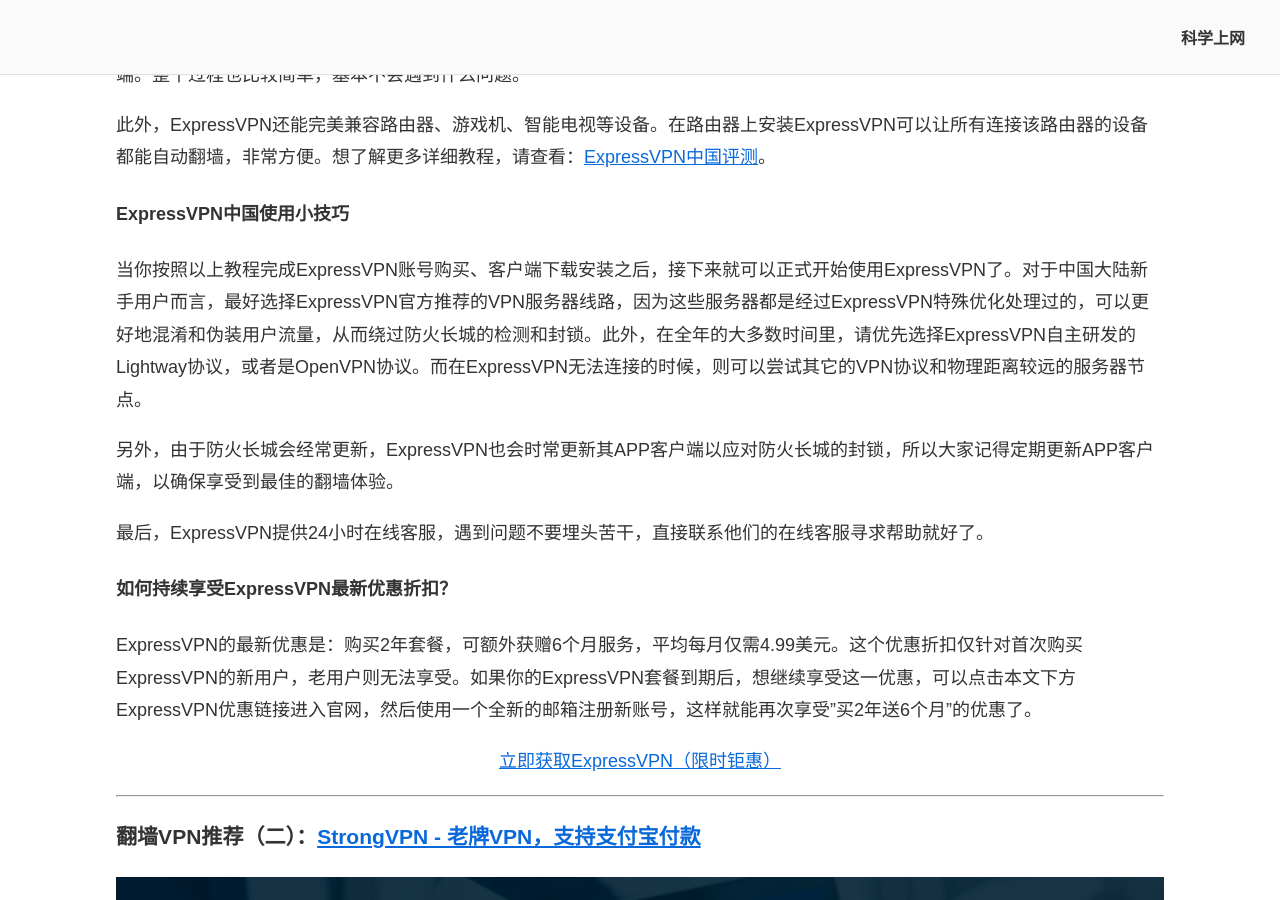
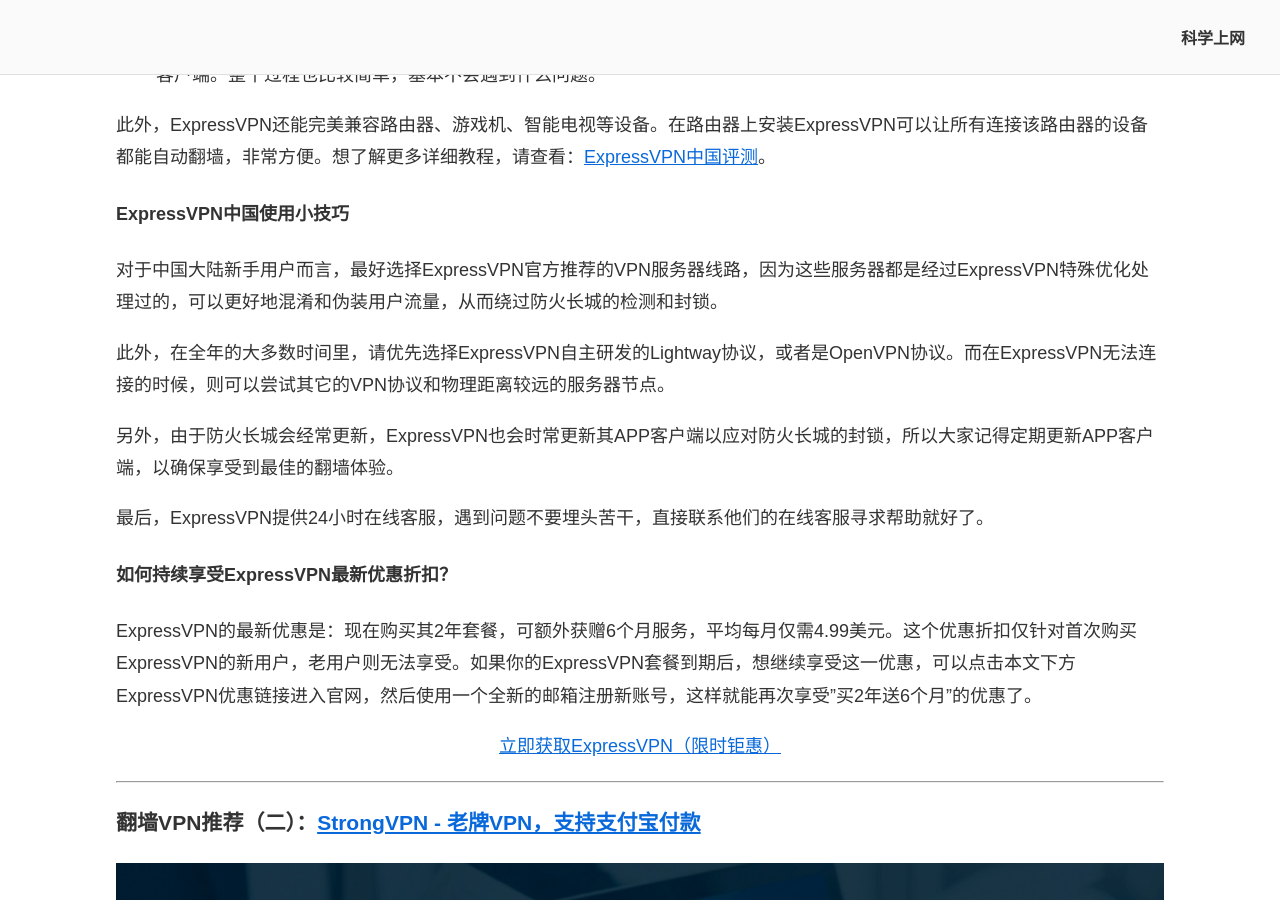
Before and after one commit to chinavpns/chinavpns.github.io, a Jekyll site: the page built from index.md, in a window 1280 px wide and 900 px high, scrolled down 14775 px. Built offline with Jekyll 4.4.1, drawn with Linux system fonts in a browser that asks for light colours.

Commit message:
Update index.md

```diff
--- a/index.md
+++ b/index.md
@@ -249,17 +249,19 @@
 
 作为最顶级的翻墙VPN，ExpressVPN几乎兼容市面上所有常见设备，而且还为Windows、MacOS、Android、iOS等系统提供了专用APP客户端，所以在中国下载安装ExpressVPN非常方便。
 
-如果你使用Windows或MacOS电脑，只需打开ExpressVPN官网，找到对应的APP客户端，然后按照系统提示下载安装即可。整个过程很简单，基本不会遇到什么问题。
+* 如果你使用Windows或MacOS电脑，只需打开ExpressVPN官网，找到对应的APP客户端，然后按照系统提示下载安装即可。整个过程很简单，基本不会遇到什么问题。
 
-如果你用的是iPhone或iPad等iOS设备，那么你需要先获取一个美区Apple ID账号，因为中国区App Store已经下架了所有VPN应用。你可以通过"<a href="https://github.com/chinavpns/iosvpn.github.io">iPhone翻墙</a>"一文中提供的教程快速获取美区Apple ID账号，然后使用该账号登录App Store，并搜索下载ExpressVPN iOS客户端。
+* 如果你用的是iPhone或iPad等iOS设备，那么你需要先获取一个美区Apple ID账号，因为中国区App Store已经下架了所有VPN应用。你可以通过"<a href="https://github.com/chinavpns/iosvpn.github.io">iPhone翻墙</a>"一文中提供的教程快速获取美区Apple ID账号，然后使用该账号登录App Store，并搜索下载ExpressVPN iOS客户端。
 
-如果你是安卓用户，可以直接通过ExpressVPN官网下载Android APK安装包，或者通过Google Play商店下载ExpressVPN安卓客户端。整个过程也比较简单，基本不会遇到什么问题。
+* 如果你是安卓用户，可以直接通过ExpressVPN官网下载Android APK安装包，或者通过Google Play商店下载ExpressVPN安卓客户端。整个过程也比较简单，基本不会遇到什么问题。
 
 此外，ExpressVPN还能完美兼容路由器、游戏机、智能电视等设备。在路由器上安装ExpressVPN可以让所有连接该路由器的设备都能自动翻墙，非常方便。想了解更多详细教程，请查看：<a href="https://github.com/chinavpns/expressvpn">ExpressVPN中国评测</a>。
 
 #### ExpressVPN中国使用小技巧
 
-当你按照以上教程完成ExpressVPN账号购买、客户端下载安装之后，接下来就可以正式开始使用ExpressVPN了。对于中国大陆新手用户而言，最好选择ExpressVPN官方推荐的VPN服务器线路，因为这些服务器都是经过ExpressVPN特殊优化处理过的，可以更好地混淆和伪装用户流量，从而绕过防火长城的检测和封锁。此外，在全年的大多数时间里，请优先选择ExpressVPN自主研发的Lightway协议，或者是OpenVPN协议。而在ExpressVPN无法连接的时候，则可以尝试其它的VPN协议和物理距离较远的服务器节点。
+对于中国大陆新手用户而言，最好选择ExpressVPN官方推荐的VPN服务器线路，因为这些服务器都是经过ExpressVPN特殊优化处理过的，可以更好地混淆和伪装用户流量，从而绕过防火长城的检测和封锁。
+
+此外，在全年的大多数时间里，请优先选择ExpressVPN自主研发的Lightway协议，或者是OpenVPN协议。而在ExpressVPN无法连接的时候，则可以尝试其它的VPN协议和物理距离较远的服务器节点。
 
 另外，由于防火长城会经常更新，ExpressVPN也会时常更新其APP客户端以应对防火长城的封锁，所以大家记得定期更新APP客户端，以确保享受到最佳的翻墙体验。
 
@@ -267,7 +269,7 @@
 
 #### 如何持续享受ExpressVPN最新优惠折扣？
 
-ExpressVPN的最新优惠是：购买2年套餐，可额外获赠6个月服务，平均每月仅需4.99美元。这个优惠折扣仅针对首次购买ExpressVPN的新用户，老用户则无法享受。如果你的ExpressVPN套餐到期后，想继续享受这一优惠，可以点击本文下方ExpressVPN优惠链接进入官网，然后使用一个全新的邮箱注册新账号，这样就能再次享受"买2年送6个月"的优惠了。
+ExpressVPN的最新优惠是：现在购买其2年套餐，可额外获赠6个月服务，平均每月仅需4.99美元。这个优惠折扣仅针对首次购买ExpressVPN的新用户，老用户则无法享受。如果你的ExpressVPN套餐到期后，想继续享受这一优惠，可以点击本文下方ExpressVPN优惠链接进入官网，然后使用一个全新的邮箱注册新账号，这样就能再次享受"买2年送6个月"的优惠了。
 
 <p align="center"><a href="https://wallvpn.com/go/expressvpn/" rel="nofollow">立即获取ExpressVPN（限时钜惠）</a></p>
 
```
